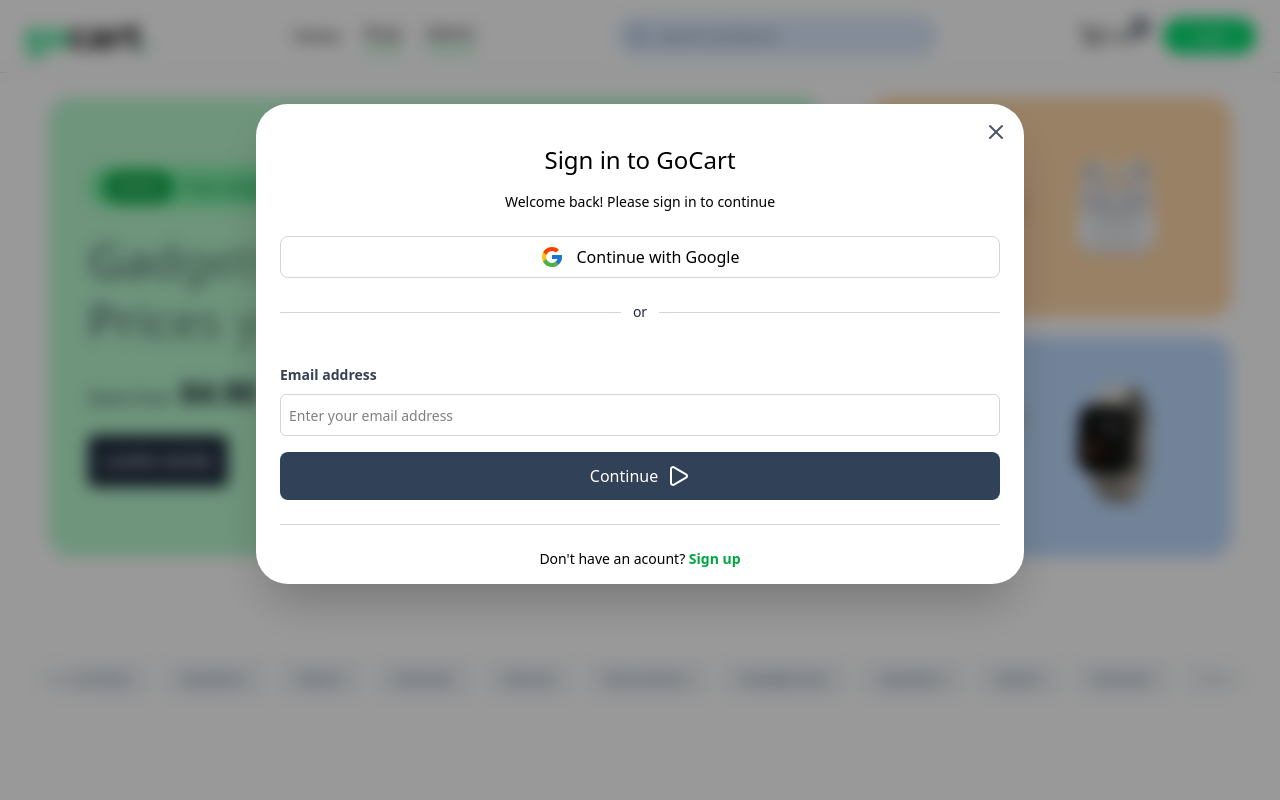
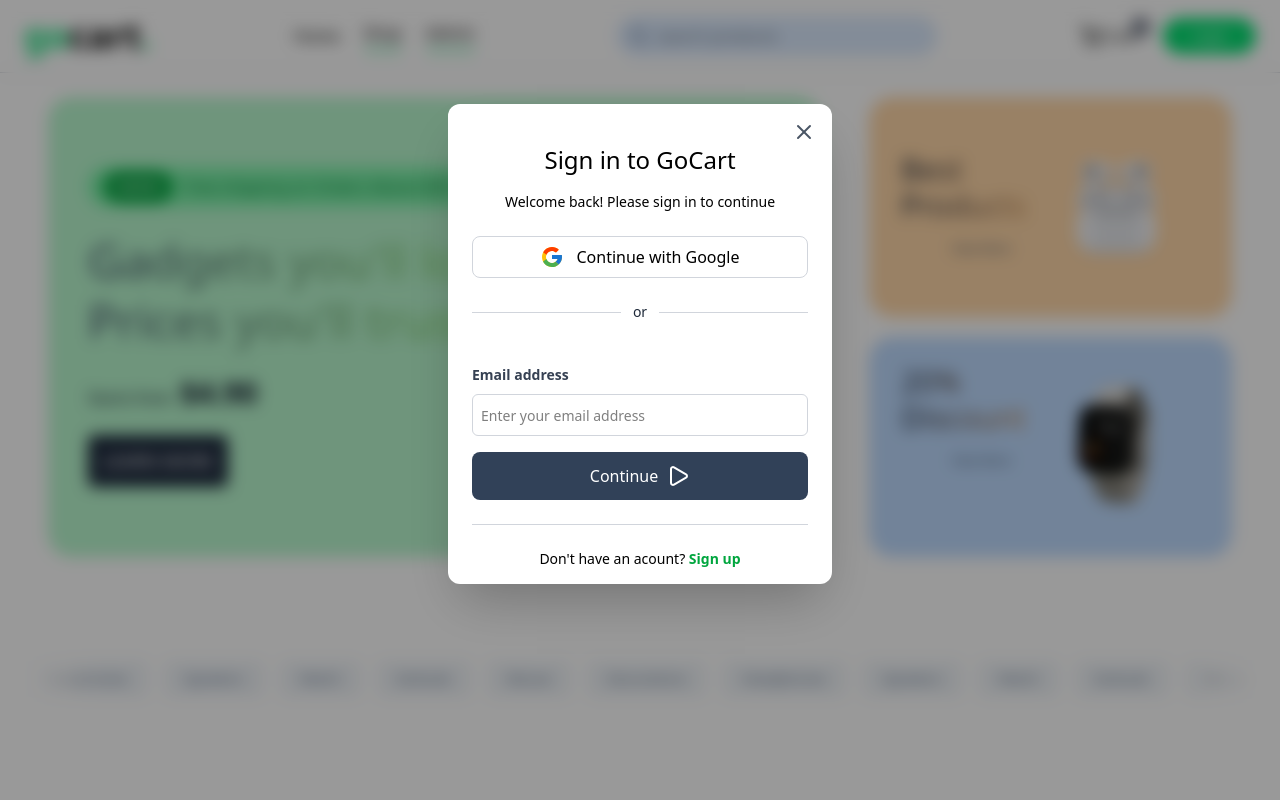
Before and after one commit to navaljoshi04/multitanentEcommerce, a React (Vite) app in the folder client/multitanentvendor/: page / in a window 1280 px wide. Both pictures are taken after a click on the button "Login". Shown: the top 800 px of the page. Built offline with nearby package versions, Linux system fonts and the light colour scheme.

Commit message:
a small correction

```diff
--- a/client/multitanentvendor/src/components/pages/Login.jsx
+++ b/client/multitanentvendor/src/components/pages/Login.jsx
@@ -12,7 +12,7 @@
                     p-4 sm:p-6 md:p-10 flex justify-center"
       >
         <div
-          className="relative w-full md:max-w-[60vw] rounded-4xl bg-white
+          className="relative w-full md:max-w-[60vw] lg:max-w-[30vw] lg:rounded-xl rounded-2xl bg-white
                     p-6 shadow-2xl flex flex-col
                     mt-16 max-h-[60vh]"
         >
```
